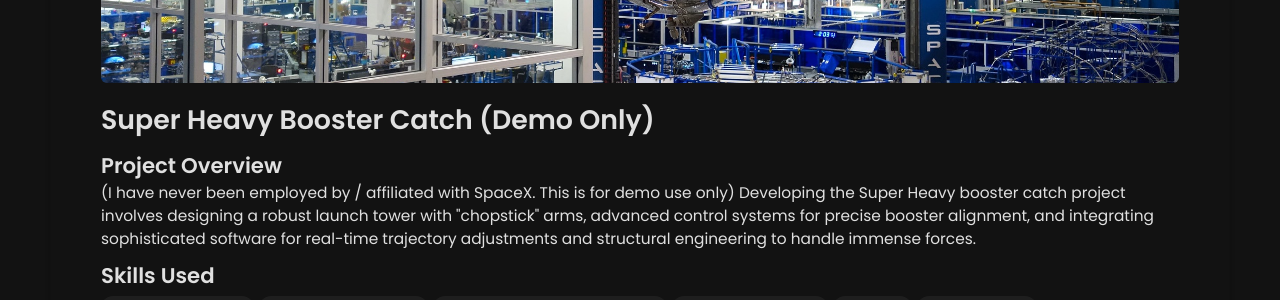
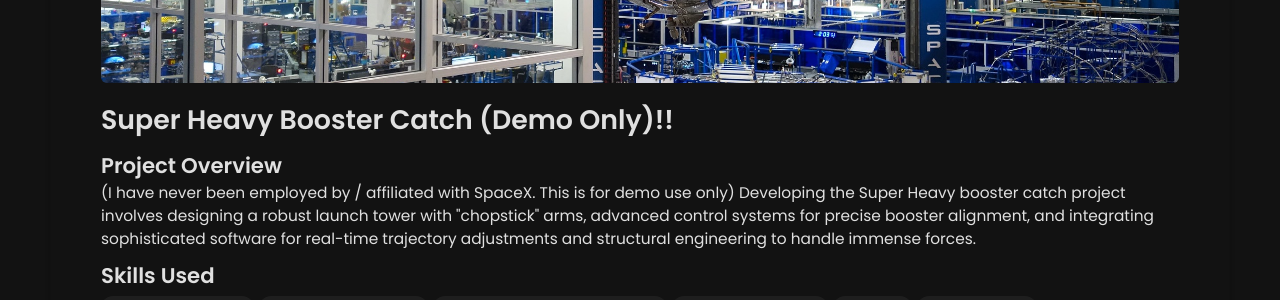
Before and after one commit to rishiupath/rishiupath.github.io, a Jekyll site: the page built from _projects/demo-project/index.md, in a window 1280 px wide and 900 px high. Shown: the part 407-707 px from the top of the window. Built offline with Jekyll 4.4.1, drawn with Linux system fonts in a browser that asks for light colours.

```diff
--- a/_projects/demo-project/index.md
+++ b/_projects/demo-project/index.md
@@ -1,6 +1,6 @@
 ---
 layout: post
-title: Super Heavy Booster Catch (Demo Only)
+title: Super Heavy Booster Catch (Demo Only)!!
 description:  (I have never been employed by / affiliated with SpaceX. This is for demo use only)
     Developing the Super Heavy booster catch project involves designing a robust launch tower with "chopstick" arms, advanced control systems for precise booster alignment, and integrating sophisticated software for real-time trajectory adjustments and structural engineering to handle immense forces.
 skills:
```
